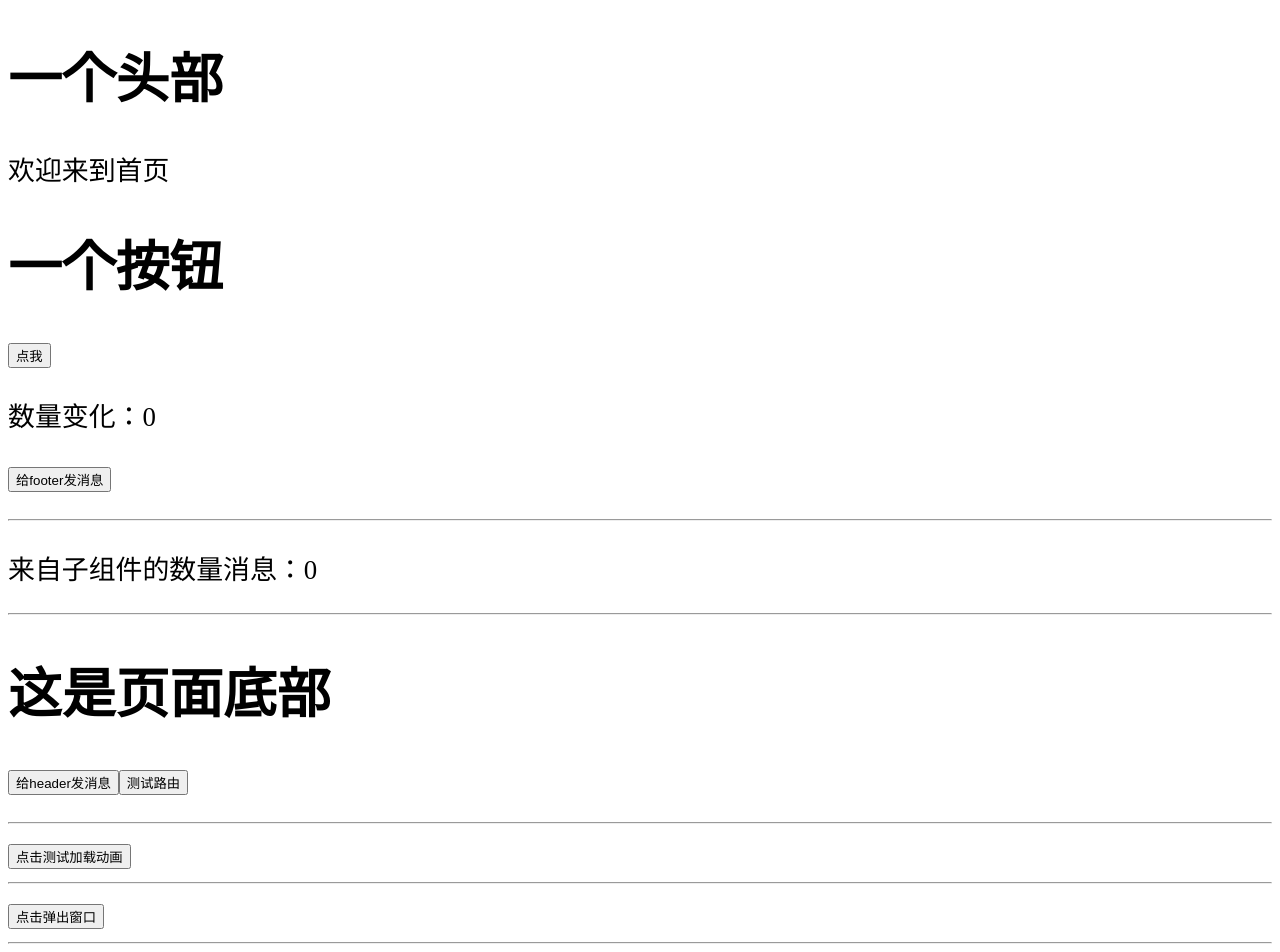
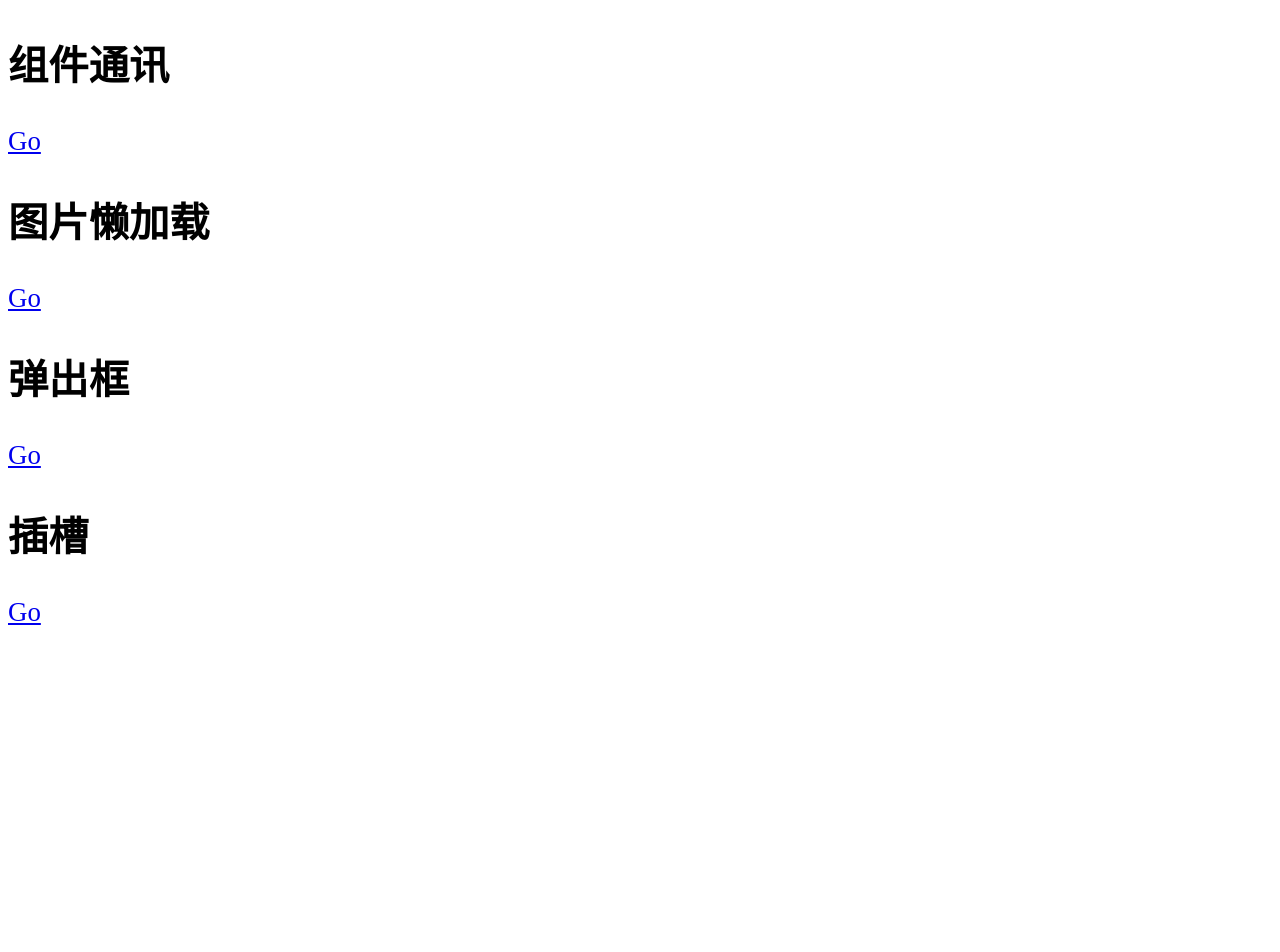
Before and after one commit to cookiepool/vue-practice, a Vue app: page / in a window 1280 px wide. Shown: the top 952 px of the page. After the commit the page ends 800 px from the top, so only its background shows below. Built offline with nearby package versions, Linux system fonts and the light colour scheme.

Commit message:
refactor: 修改目录的结构，将组件规范展示

```diff
--- a/src/components/NameSlot.vue
+++ b/src/components/NameSlot.vue
@@ -4,7 +4,7 @@
             <slot name="header"></slot>
         </header>
         <main>
-        <slot></slot>
+            <slot></slot>
         </main>
         <footer>
             <slot name="footer"></slot>
--- /dev/null
+++ b/src/page/Communication.vue
@@ -0,0 +1,41 @@
+<template>
+<div>
+    <head-part :title-parent="showText" v-on:getChildMsg="show_it"></head-part>
+    <hr>
+    <p>来自子组件的数量消息：{{ count }}</p>
+    <hr>
+    <foot-part></foot-part>
+</div>
+
+</template>
+
+<script>
+import ChildOne from "../components/ChildOne";
+import ChildTwo from "../components/ChildTwo";
+
+export default {
+    name: "parent",
+    data: function () {
+        return {
+            showText: "欢迎来到首页",
+            count: 0,
+        }
+    },
+    components: {
+        'head-part': ChildOne,
+        "foot-part": ChildTwo,
+    },
+    methods: {
+        show_it(data){
+            this.count++;
+        },
+        handleClick(){
+            console.log('组件上绑定事件')
+        }
+    }
+}
+</script>
+
+<style>
+
+</style>
--- /dev/null
+++ b/src/page/DialogBox.vue
@@ -0,0 +1,32 @@
+<template>
+    <div>
+        <button @click.stop.prevent="popDialog">点击弹出窗口</button>
+        <hr>
+        <button @click.stop.prevent="showLoading">点击弹出加载动画</button>
+    </div>
+</template>
+
+<script>
+import msgBox from '../components/messagebox/index';
+export default {
+    name: 'Test',
+    components: {
+
+    },
+    methods: {
+        popDialog(){
+            msgBox.showIt("这是个测试弹框", "Hello Customized Vue Dialog");
+        },
+        showLoading() {
+            this.$loading.open();
+            setTimeout(() => {
+                this.$loading.close();
+            }, 3000)
+        }
+    }
+}
+</script>
+
+<style>
+
+</style>
--- /dev/null
+++ b/src/page/Home.vue
@@ -0,0 +1,22 @@
+<template>
+    <div class="all-wraper">
+        <h2>组件通讯</h2>
+        <router-link to="/communication">Go</router-link>
+        <h2>图片懒加载</h2>
+        <router-link to="/lazyload">Go</router-link>
+        <h2>弹出框</h2>
+        <router-link to="/dialogbox">Go</router-link>
+        <h2>插槽</h2>
+        <router-link to="/slotpage">Go</router-link>
+    </div>
+</template>
+
+<script>
+export default {
+
+}
+</script>
+
+<style scoped>
+
+</style>
--- a/src/page/Parent.vue
+++ /dev/null
@@ -1,89 +0,0 @@
-<template>
-<div>
-    <head-part :title-parent="showText" v-on:getChildMsg="show_it"></head-part>
-    <hr>
-    <p>来自子组件的数量消息：{{ count }}</p>
-    <hr>
-    <foot-part></foot-part>
-    <hr>
-    <button v-on:click="testLoading">点击测试加载动画</button>
-    <hr>
-    <test-box></test-box>
-    <hr>
-    <h1>插槽测试</h1>
-    <test-slot @click="handleClick" style="background-color: #000">
-        <p>插槽分发的内容</p>
-        {{soltTest}}
-    </test-slot>
-    <ul>
-        <li>
-            <h2>具名插槽</h2>
-            <name-slot>
-                <template v-slot:header>
-                    <p>this is header!</p>
-                </template>
-                <template v-slot:default>
-                    <p>this is main content!</p>
-                </template>
-                <template v-slot:footer>
-                    <p>this is footer!</p>
-                </template>
-            </name-slot>
-        </li>
-        <li>
-            <h2>作用域插槽</h2>
-            <scope-slot v-slot:default="mySlotProps">
-                {{ mySlotProps.user.lastName }}
-            </scope-slot>
-        </li>
-    </ul>
-</div>
-
-</template>
-
-<script>
-import ChildOne from "../components/ChildOne";
-import ChildTwo from "../components/ChildTwo";
-import TestBox from "../page/TestBox";
-import TestSlot from "../components/TestSlot";
-import NameSlot from "../components/NameSlot";
-import ScopeSlot from "../components/ScopeSlot";
-
-export default {
-    name: "parent",
-    data: function () {
-        return {
-            showText: "欢迎来到首页",
-            count: 0,
-            soltTest: '插槽'
-        }
-    },
-    components: {
-        'head-part': ChildOne,
-        "foot-part": ChildTwo,
-        "test-box": TestBox,
-        "test-slot": TestSlot,
-        "name-slot": NameSlot,
-        "scope-slot": ScopeSlot
-    },
-    methods: {
-        show_it(data){
-            this.count++;
-        },
-        testLoading(){
-            this.$loading.open();
-            var timer = setTimeout(()=>{
-                this.$loading.close();
-                clearTimeout(timer);
-            }, 5000);
-        },
-        handleClick(){
-            console.log('组件上绑定事件')
-        }
-    }
-}
-</script>
-
-<style>
-
-</style>
--- /dev/null
+++ b/src/page/SlotPage.vue
@@ -0,0 +1,59 @@
+<template>
+    <div class="all-wraper">
+        <test-slot @click="handleClick" style="background-color: #e0e0e0">
+            <!-- <p>插槽分发的内容</p> -->
+            {{soltTest}}
+        </test-slot>
+        <ul>
+            <li>
+                <h2>具名插槽</h2>
+                <name-slot>
+                    <template v-slot:header>
+                        <p>this is header!</p>
+                    </template>
+                    <template v-slot:default>
+                        <p>this is main content!</p>
+                    </template>
+                    <template v-slot:footer>
+                        <p>this is footer!</p>
+                    </template>
+                </name-slot>
+            </li>
+            <li>
+                <h2>作用域插槽</h2>
+                <scope-slot v-slot:default="mySlotProps">
+                    {{ mySlotProps.user.lastName }}
+                </scope-slot>
+            </li>
+        </ul>
+        </div>
+</template>
+
+<script>
+import TestSlot from '../components/TestSlot.vue';
+import NameSlot from '../components/NameSlot.vue';
+import ScopeSlot from '../components/ScopeSlot.vue'
+
+export default {
+    name: 'soltpage',
+    data() {
+        return {
+            soltTest: 'Hello, Solt',
+        }
+    },
+    components: {
+        'test-slot': TestSlot,
+        'name-slot': NameSlot,
+        'scope-slot': ScopeSlot
+    },
+    methods: {
+        handleClick() {
+            console.log('组件上绑定事件');
+        }
+    }
+}
+</script>
+
+<style scoped>
+
+</style>
--- a/src/page/TestBox.vue
+++ /dev/null
@@ -1,28 +0,0 @@
-<template>
-    <div>
-        <button @click.stop.prevent="popDialog">点击弹出窗口</button>
-    </div>
-</template>
-
-<script>
-import msgBox from '../components/messagebox/index';
-// import MsgBox from '../components/messagebox/MessageBox';
-export default {
-    name: 'Test',
-    components: {
-        // 'msg-box': MsgBox
-    },
-    methods: {
-        popDialog(){
-            msgBox.showIt("这是个测试弹框", "Hello Customized Vue Dialog")
-            // this.$router.push({
-            //     path: '/'
-            // })
-        }
-    }
-}
-</script>
-
-<style>
-
-</style>
--- a/src/router/index.js
+++ b/src/router/index.js
@@ -1,10 +1,14 @@
 import Vue from 'vue';
 import Router from 'vue-router';
-import Parent from '@/page/Parent';
-import TestBox from '@/page/TestBox';
-import LazyLoad from '@/page/LazyLoad';
 
 import App from '../App';
+import Home from '../page/Home.vue';
+
+import Communication from '@/page/Communication.vue';
+import DialogBox from '@/page/DialogBox.vue';
+import LazyLoad from '@/page/LazyLoad';
+import SlotPage from '../page/SlotPage.vue';
+
 Vue.use(Router)
 
 const routes = [
@@ -19,18 +23,28 @@ const routes = [
       },
       {
         path: '/',
-        name: 'communication',
-        component: Parent
+        name: 'home',
+        component: Home
       },
       {
-        path: '/test',
-        name: 'test',
-        component: TestBox
+        path: '/communication',
+        name: 'communication',
+        component: Communication
       },
       {
         path: '/lazyload',
         name: 'lazyload',
         component: LazyLoad
+      },
+      {
+        path: '/dialogbox',
+        name: 'dialogbox',
+        component: DialogBox
+      },
+      {
+        path: 'slotpage',
+        name: 'slotpage',
+        component: SlotPage
       }
     ]
   }
```
Also changed, not shown: 1 other file (tests, documents, lock files or other folders).
